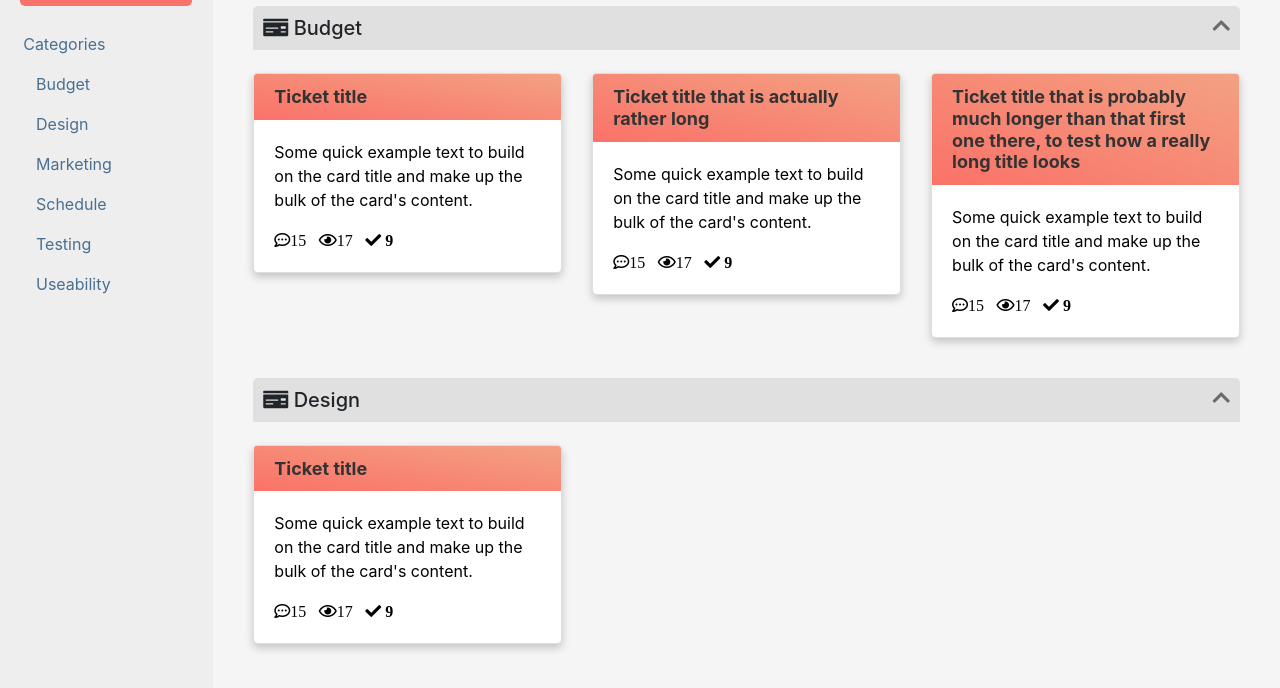
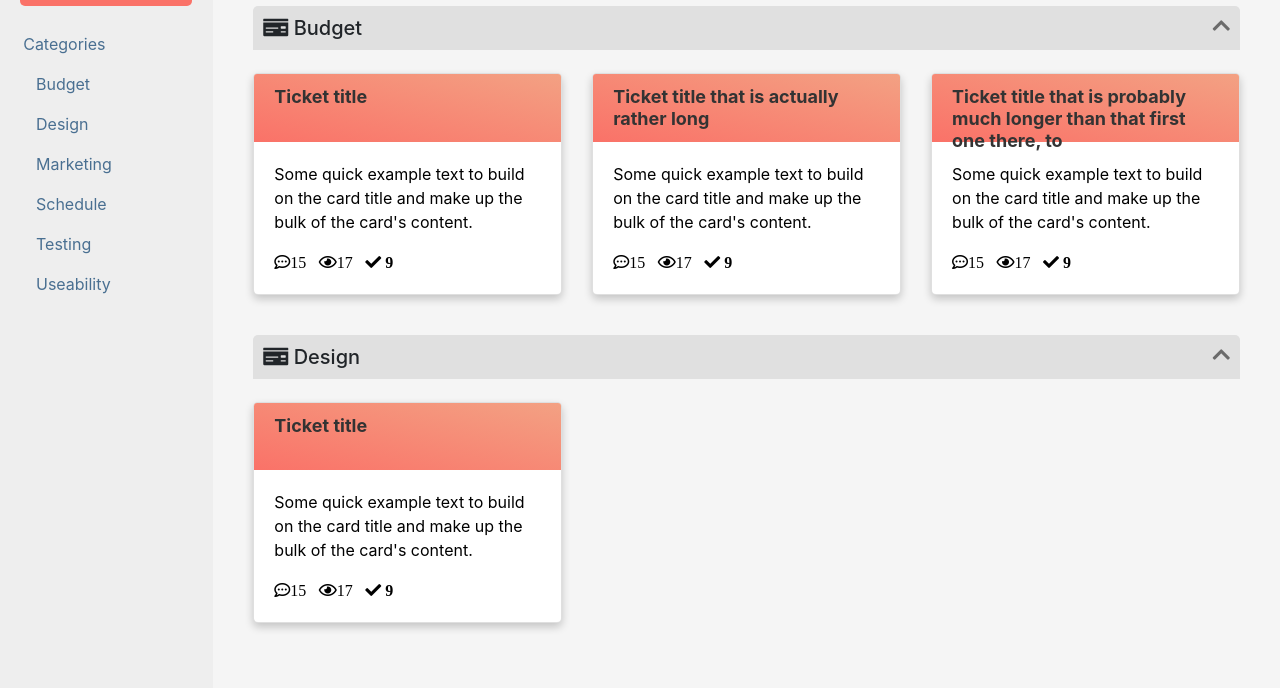
Before and after one commit to mliu433/350assignment2, a plain HTML site: page src/index.html in a window 1280 px wide. Shown: the part 144-832 px from the top of the page. Drawn offline with nearby package versions, Linux system fonts and the light colour scheme.

Commit message:
card height

```diff
--- a/src/dashboard.css
+++ b/src/dashboard.css
@@ -191,6 +191,10 @@
     border-bottom: none;
     font-size: 18px;
     font-weight: 700;
+    height: 67.2px;
+  }
+  .card-body {
+    height: 152.2px;
   }
   .card a {
     text-decoration: none;
--- a/src/index.html
+++ b/src/index.html
@@ -154,8 +154,7 @@
 
               <div class="col-lg-4 col-md-4 col-xs-12 masonry">
                 <div class="card ticket">
-                  <h5 class="card-header">Ticket title that is probably much longer than that first one there, to test
-                    how a really long title looks</h5>
+                  <h5 class="card-header">Ticket title that is probably much longer than that first one there, to</h5>
                   <div class="card-body">
                     <p class="card-text">Some quick example text to build on the card title and make up the bulk of the
                       card's
@@ -166,19 +165,6 @@
                   </div>
                 </div>
               </div>
-
-              <!-- <div class="col-lg-4 col-md-4 col-xs-12 masonry">
-              <div class="card ticket">
-                <h5 class="card-header">Ticket title that is actually rather long</h5>
-                <div class="card-body">
-                  <p class="card-text">Some quick example text to build on the card title and make up the bulk of the card's
-                    content.</p>
-                  <i class="far fa-comment-dots" id="comment">15&nbsp&nbsp </i>
-                  <i class="far fa-eye" id="view">17 &nbsp</i>
-                  <i class="fas fa-check" id="approve">&nbsp9</i>
-                </div>
-              </div>
-            </div> -->
 
       </div>
     </a>
```
